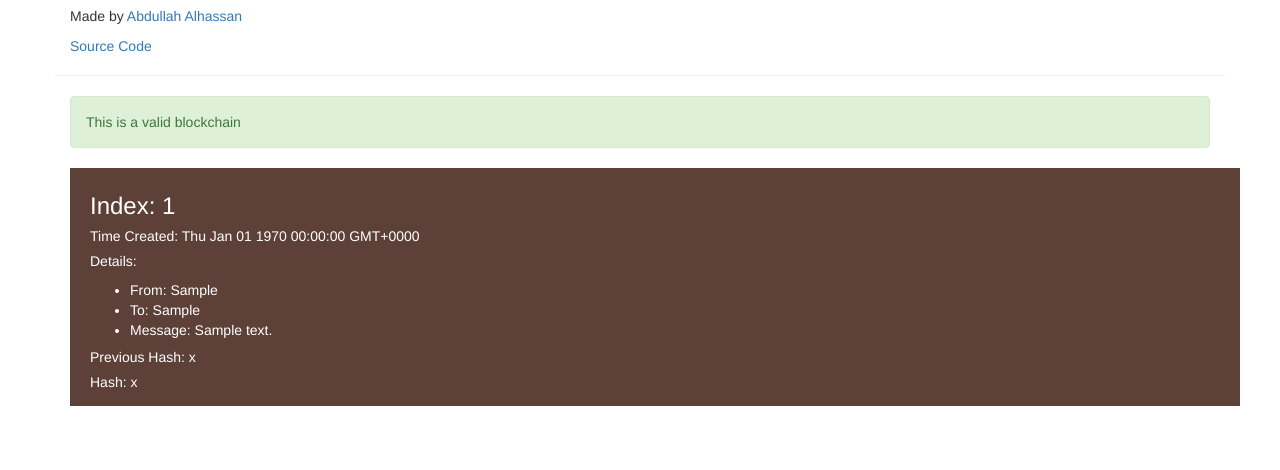
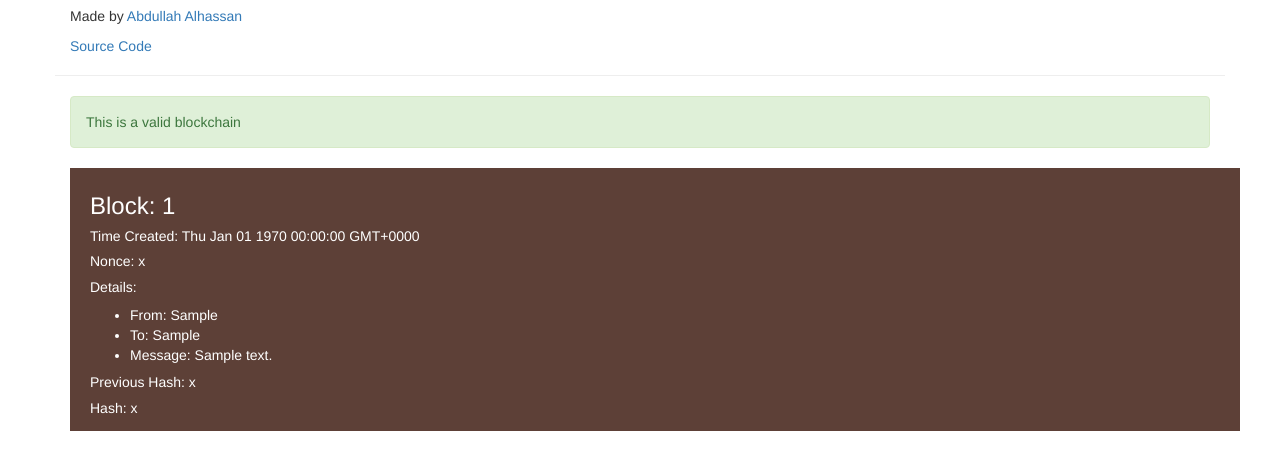
Before and after one commit to atalhassan/blockchain, a Node server app: page / in a window 1280 px wide. Shown: the part 154-624 px from the top of the page. Run offline with Node 20, Linux system fonts and the light colour scheme; tables that the repository leaves empty hold one stand-in row (values such as "Sample post"); some libraries are stand-ins or nearby versions.

Commit message:
fixed showing

```diff
--- a/views/landing.ejs
+++ b/views/landing.ejs
@@ -14,8 +14,9 @@
   <%chain.reverse()%>
   <% chain.forEach(function(block){ %>
     <div class="container block">
-      <h3 class"label"> Index: <%= block.index %> </h1>
+      <h3 class"label"> Block: <%= block.index %> </h1>
       <h5 class"label"> Time Created: <%=  moment(parseInt(block.timestamp)) %> </h5>
+      <h5 class"label"> Nonce:  <%= block.salt%></h5>
       <h5 class"label"> Details:  </h5>
       <ul>
         <li> From: <%= block.data.from %></li>
```
